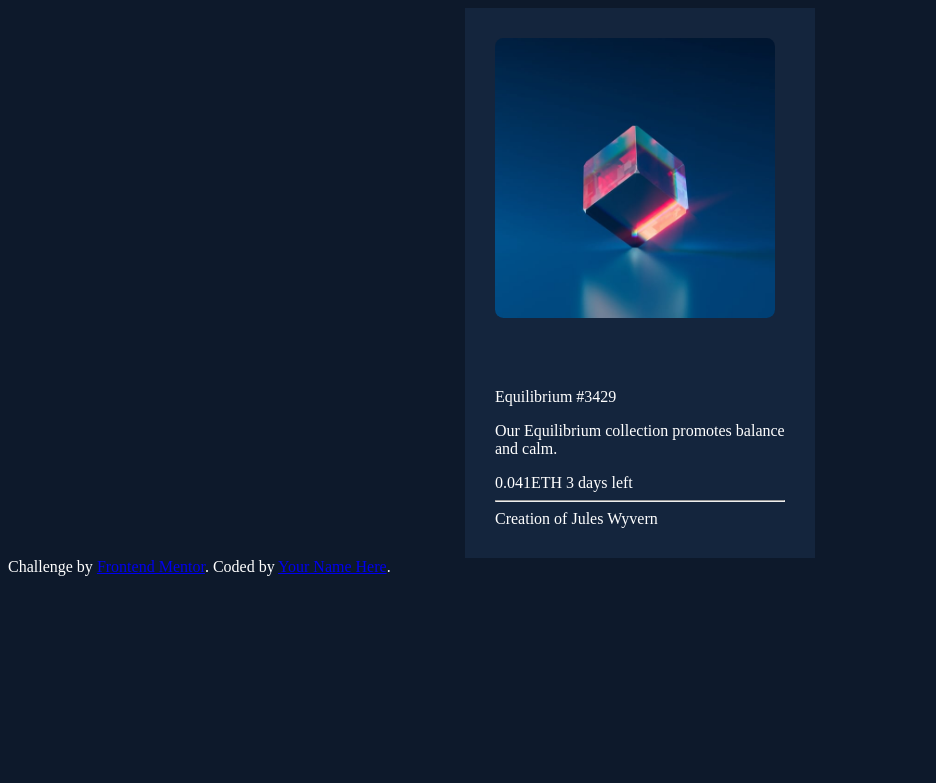
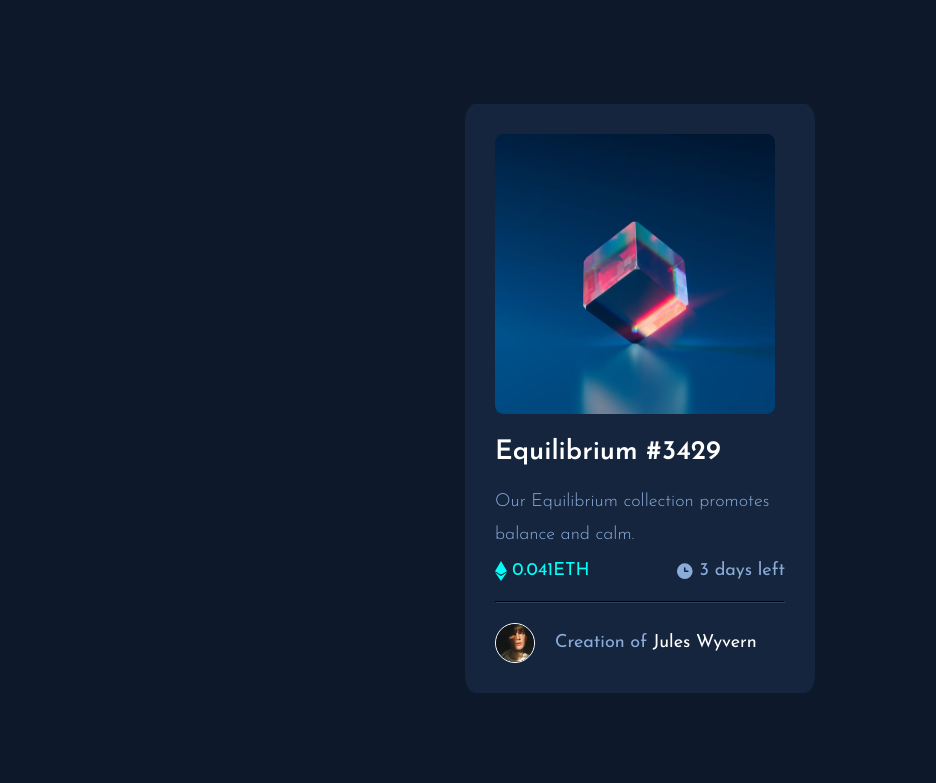
Before and after one commit to rcoleman1/nft-card, a plain HTML site: page index.html in a window 1280 px wide. Shown: the top 783 px of the page, without its empty margins (0-936 px from the left). Drawn offline with Linux system fonts and the light colour scheme.

Commit message:
NFT preview card complete

```diff
--- a/index.html
+++ b/index.html
@@ -5,38 +5,70 @@
     <meta name="viewport" content="width=device-width, initial-scale=1.0" />
     <!-- displays site properly based on user's device -->
     <link rel="stylesheet" href="styles.css" />
+    <link rel="preconnect" href="https://fonts.googleapis.com" />
+    <link rel="preconnect" href="https://fonts.gstatic.com" crossorigin />
+    <link
+      href="https://fonts.googleapis.com/css2?family=Josefin+Sans:wght@300;400;600&display=swap"
+      rel="stylesheet"
+    />
     <title>Frontend Mentor | NFT preview card component</title>
   </head>
   <body>
     <section class="container">
-      <div class="bg__box">
-        <img src="images/image-equilibrium.jpg" alt="" class="bg__img">
+      <div class="img__box">
+        <img src="images/image-equilibrium.jpg" alt="" class="img" />
       </div>
 
       <div class="text__box">
-        Equilibrium #3429
+        <h1 class="title">Equilibrium #3429</h1>
 
-        <p>Our Equilibrium collection promotes balance and calm.</p>
+        <p class="paragraph">
+          Our Equilibrium collection promotes balance and calm.
+        </p>
 
         <div class="status__box">
-          <span>0.041ETH</span>
-          <span>3 days left</span>
+          <div class="status__item">
+            <img
+              src="images/icon-ethereum.svg"
+              alt="Ethereum icon"
+              class="status__icon"
+            />
+            <span class="status__text eth">0.041ETH</span>
+          </div>
+
+          <div class="status__item">
+            <img
+              src="images/icon-clock.svg"
+              alt="Clock icon"
+              class="status__icon"
+            />
+            <span class="status__text days">3 days left</span>
+          </div>
         </div>
 
-        <hr class="line">
+        <hr class="line" />
 
         <div class="profile__box">
-
-          Creation of Jules Wyvern
+          <img
+            src="images/image-avatar.png"
+            alt="profile picture"
+            class="profile__img"
+          />
+          <div>
+            <span class="profile__text">Creation of </span> Jules Wyvern
+          </div>
         </div>
       </div>
     </section>
 
     <div class="attribution">
       Challenge by
-      <a href="https://www.frontendmentor.io?ref=challenge" target="_blank"
+      <a
+        href="https://www.frontendmentor.io?ref=challenge"
+        target="_blank"
+        class="fm-link"
         >Frontend Mentor</a
-      >. Coded by <a href="#">Your Name Here</a>.
+      >. Coded by <a href="#" class="dev-name">Rodrick Coleman</a>.
     </div>
   </body>
 </html>
--- a/styles.css
+++ b/styles.css
@@ -6,33 +6,63 @@
   /* Font Color */
   --ft-clr-white: #fff;
 
+  /* Font Weight */
+  --fw-light: 300;
+  --fw-normal: 400;
+  --fw-bold: 600;
+
+  /* Colors */
+  --bg-main: hsl(217, 54%, 11%);
+  --bg-card: hsl(216, 50%, 16%);
+  --soft-blue: hsl(215, 51%, 70%);
+  --cyan: hsl(178, 100%, 50%);
+  --line: hsl(215, 32%, 27%);
+
   /* Border Radius */
   --border-radius: 3%;
 }
 
 body {
-  background-color: hsl(217, 54%, 11%);
+  background-color: var(--bg-main);
   color: var(--ft-clr-white);
+  font-family: "Josefin Sans", sans-serif;
+  font-size: 18px;
+  display: flex;
+  flex-direction: column;
+  height: 100vh;
+  /* overflow: hidden; */
+  /* width: 100vw; */
+}
+
+a{
+  text-decoration: none;
+}
+
+p {
+  padding: 0;
+  margin: 0;
 }
 
 .container {
-  background-color: hsl(216, 50%, 16%);
+  background-color: var(--bg-card);
+  border-radius: var(--border-radius);
   max-width: 350px;
   padding: 30px;
   margin: auto;
+
 }
 
 /* Image Box */
-.bg__box {
+.img__box {
   border-radius: var(--border-radius);
   margin: auto;
-  height: 350px;
   width: 100%;
+  /* height: 350px; */
   /* max-width: 350px; */
 }
 
 /* Image */
-.bg__img {
+.img {
   background-color: hsl(216, 50%, 16%);
   border-radius: var(--border-radius);
   /* width: 100%; */
@@ -42,8 +72,76 @@ body {
   object-fit: cover;
 }
 
+.title {
+  margin: 20px 0;
+}
+
+.paragraph {
+  line-height: 1.8;
+  color: var(--soft-blue);
+  font-weight: var(--fw-light);
+  margin-bottom: 10px;
+}
+
 .text__box {
   width: 100%;
   margin: auto;
   max-width: 350px;
 }
+
+.status__box {
+  display: flex;
+  justify-content: space-between;
+  margin-bottom: 20px;
+}
+
+.status__item {
+  display: flex;
+  align-items: center;
+}
+
+.status__icon {
+  margin-right: 5px;
+  height: 20px;
+}
+
+.eth {
+  color: var(--cyan);
+}
+
+.days {
+  color: var(--soft-blue);
+}
+
+.line {
+  border-color: var(--line);
+  margin-bottom: 20px;
+}
+
+.profile__box {
+  display: flex;
+  align-items: center;
+}
+
+.profile__img {
+  border: 1px solid white;
+  border-radius: 50%;
+  margin-right: 20px;
+  width: 40px;
+}
+
+.profile__text {
+  color: var(--soft-blue);
+}
+
+.attribution {
+  text-align: center;
+}
+
+.fm-link {
+  color: var(--cyan)
+}
+
+.dev-name {
+  color: var(--soft-blue);
+}
```
